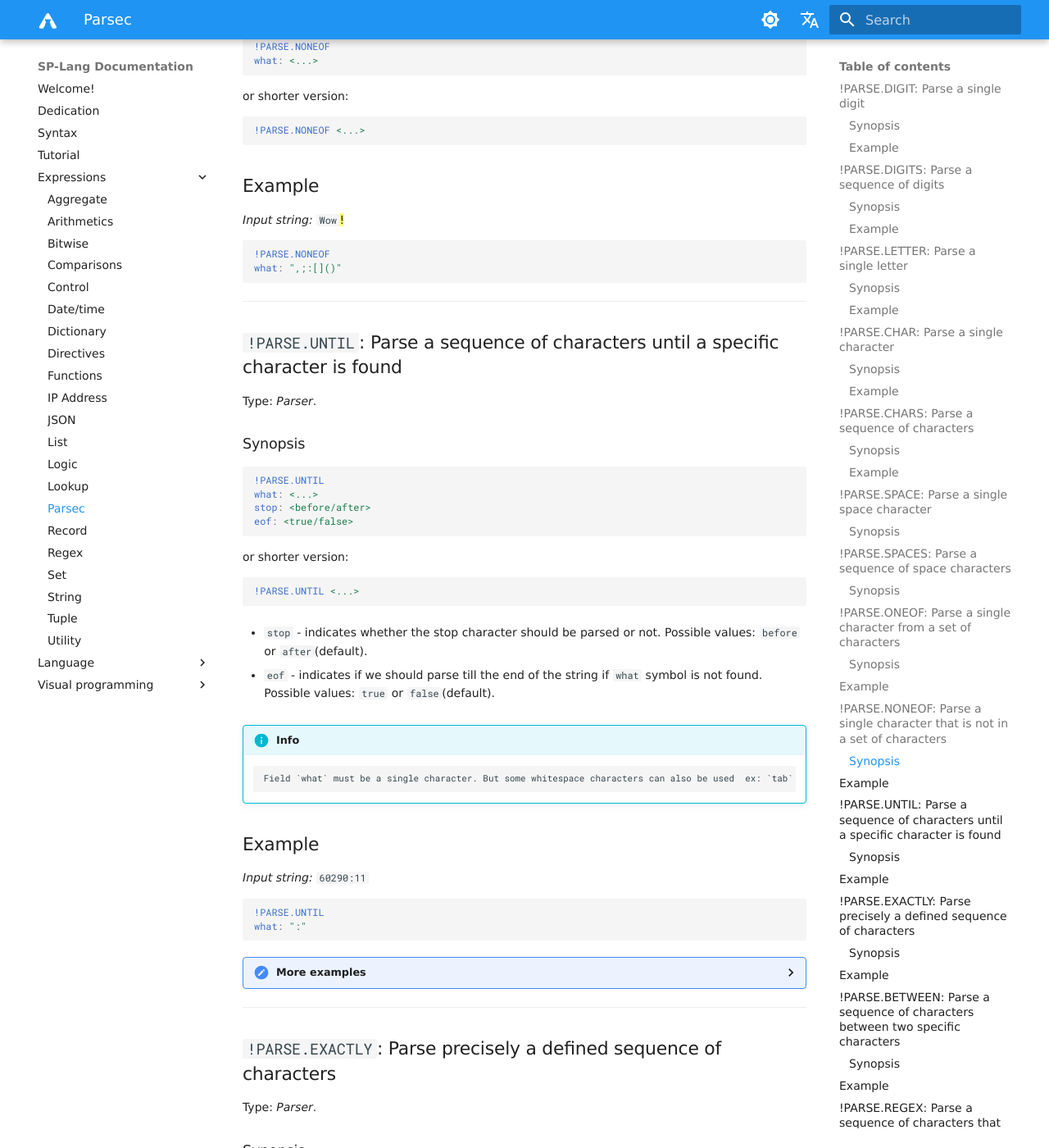
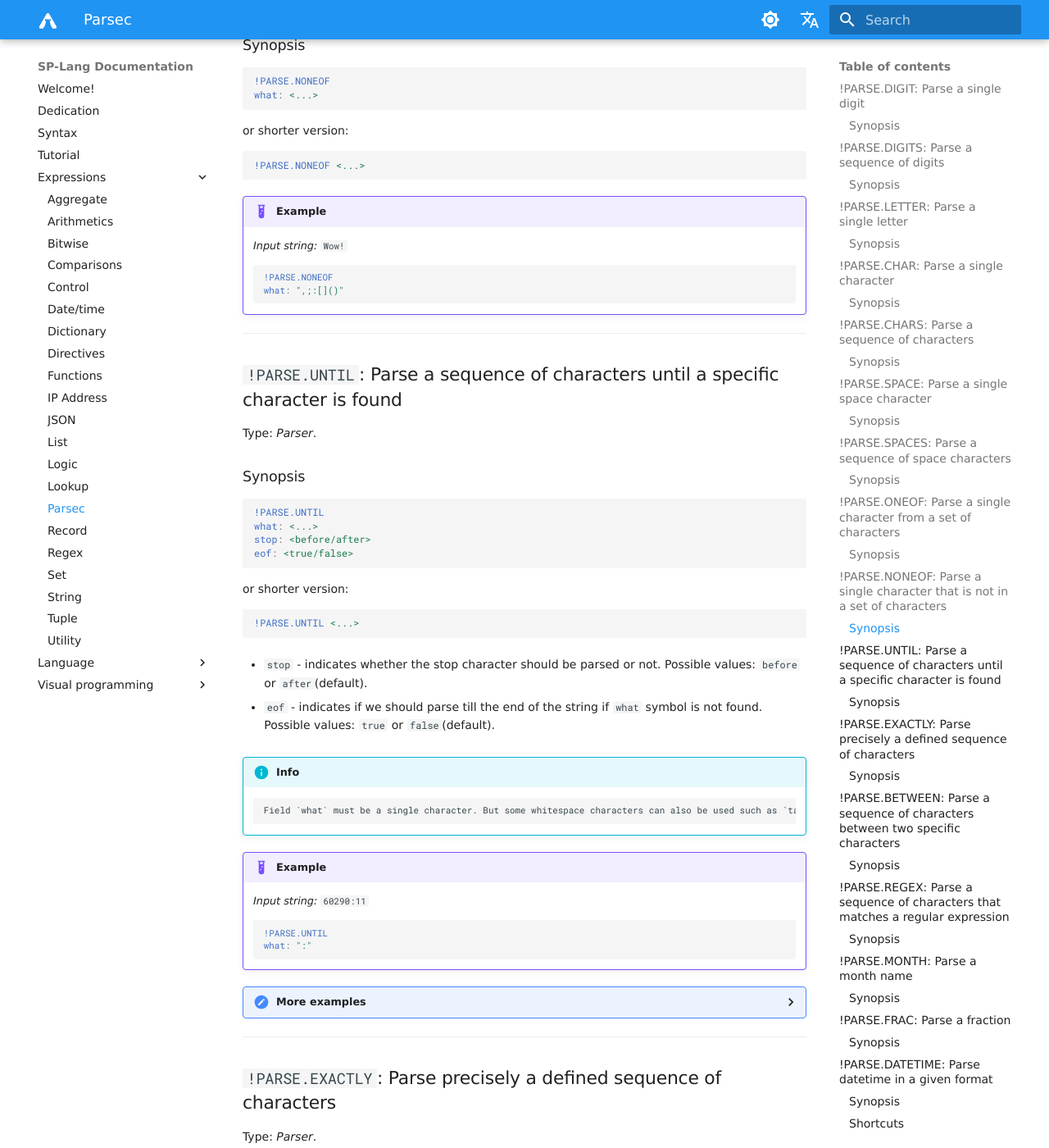
Before and after one commit to TeskaLabs/splang-docs, an MkDocs documentation site: the page built from docs/expressions/parsec.md, in a window 1280 px wide and 1400 px high, scrolled down 4279 px. Shown: the whole window at 82% size. Built offline with MkDocs 1.6.1 and Material for MkDocs 9.7.7, drawn with Linux system fonts in a browser that asks for light colours; some web fonts are replaced; comment, search, counter and statistics services are not loaded; some of the changed text lies outside the part shown.

Commit message:
Examples and indentation

````diff
--- a/docs/expressions/parsec.md
+++ b/docs/expressions/parsec.md
@@ -12,9 +12,9 @@ In this context, a parser is a function that takes string as input and produces
 
 Parsec expressions are divided into two groups: parsers and combinators.
 
-*Parsers* can be seen as the fundamental units or building blocks. They are responsible for recognizing and processing specific patterns or elements within the input string.
+_Parsers_ can be seen as the fundamental units or building blocks. They are responsible for recognizing and processing specific patterns or elements within the input string.
 
-*Combinators*, on the other hand, are operators or functions that allow the combination and composition of parsers.
+_Combinators_, on the other hand, are operators or functions that allow the combination and composition of parsers.
 
 Every expression starts with `!PARSE.` prefix.
 
@@ -32,12 +32,13 @@ Type: _Parser_.
 ```
 
 
-### Example
-_Input string:_ `2`
+!!! example
 
-```yaml
-!PARSE.DIGIT
-```
+	_Input string:_ `2`
+
+	```yaml
+	!PARSE.DIGIT
+	```
 
 ---
 
@@ -60,15 +61,14 @@ Fields `min`, `max` and `exactly` are optional.
 
 	`Exactly` field can't be used together with `min` or `max` fields. And of course `max` value can't be less than `min` value.
 
+!!! example
 
+	_Input string:_ `123`
 
-### Example
-_Input string:_ `123`
-
-```yaml
-!PARSE.DIGITS
-max: 4
-```
+	```yaml
+	!PARSE.DIGITS
+	max: 4
+	```
 
 <details>
   <summary>More examples</summary>
@@ -107,12 +107,13 @@ Type: _Parser_.
 !PARSE.LETTER
 ```
 
-### Example
-_Input string:_ `A`
+!!! example
 
-```yaml
-!PARSE.LETTER
-```
+	_Input string:_ `A`
+
+	```yaml
+	!PARSE.LETTER
+	```
 
 
 ---
@@ -128,11 +129,13 @@ Type: _Parser_.
 !PARSE.CHAR
 ```
 
-### Example
-_Input string:_ `@`
-```yaml
-!PARSE.CHAR
-```
+!!! example
+
+	_Input string:_ `@`
+
+	```yaml
+	!PARSE.CHAR
+	```
 
 
 ---
@@ -155,16 +158,18 @@ Fields `min`, `max` and `exactly` are optional.
 
 	`Exactly` field can't be used together with `min` or `max` fields. And of course `max` value can't be less than `min` value.
 
-### Example
-_Input string:_ `name@123_`
+!!! example
 
-```yaml
-!PARSE.CHARS
-max: 8
-```
+	_Input string:_ `name@123_`
+
+	```yaml
+	!PARSE.CHARS
+	max: 8
+	```
+
 !!! tip
 
-    Use `!PARSE.CHARS` without fields to parse till the end of the string.
+	Use `!PARSE.CHARS` without fields to parse till the end of the string.
 
 
 <details>
@@ -236,13 +241,14 @@ or shorter version:
 !PARSE.ONEOF <...>
 ```
 
-## Example
-_Input string:_ `Wow`==!==
+!!! example
 
-```yaml
-!PARSE.ONEOF
-what: "!?."
-```
+	_Input string:_ `Wow!`
+
+	```yaml
+	!PARSE.ONEOF
+	what: "!?."
+	```
 
 
 ---
@@ -262,13 +268,14 @@ or shorter version:
 !PARSE.NONEOF <...>
 ```
 
-## Example
-_Input string:_ `Wow`==!==
+!!! example
 
-```yaml
-!PARSE.NONEOF
-what: ",;:[]()"
-```
+	_Input string:_ `Wow!`
+
+	```yaml
+	!PARSE.NONEOF
+	what: ",;:[]()"
+	```
 
 
 ---
@@ -291,23 +298,24 @@ or shorter version:
 ```
 
 - `stop` - indicates whether the stop character should be parsed or not.
-            Possible values: `before` or `after`(default).
+			Possible values: `before` or `after`(default).
 
 - `eof` - indicates if we should parse till the end of the string if `what` symbol is not found.
-            Possible values: `true` or `false`(default).
+			Possible values: `true` or `false`(default).
 
 
 !!! info
 
-        Field `what` must be a single character. But some whitespace characters can also be used  ex: `tab`
+		Field `what` must be a single character. But some whitespace characters can also be used such as `tab`.
 
-## Example
-_Input string:_ `60290:11`
+!!! example
 
-```yaml
-!PARSE.UNTIL
-what: ":"
-```
+	_Input string:_ `60290:11`
+
+	```yaml
+	!PARSE.UNTIL
+	what: ":"
+	```
 
 <details>
   <summary>More examples</summary>
@@ -356,13 +364,14 @@ or shorter version:
 !PARSE.EXACTLY <...>
 ```
 
-## Example
-_Input string:_ `Hello world!`
+!!! example
 
-```yaml
-!PARSE.EXACTLY
-what: "Hello"
-```
+	_Input string:_ `Hello world!`
+
+	```yaml
+	!PARSE.EXACTLY
+	what: "Hello"
+	```
 
 
 ---
@@ -392,14 +401,15 @@ or shorter version:
 - `escape` - indicates escape character.
 
 
-## Example
-_Input string:_ `[10/May/2023:08:15:54 +0000]`
+!!! example
 
-```yaml
-!PARSE.BETWEEN
-start: '['
-stop: ']'
-```
+	_Input string:_ `[10/May/2023:08:15:54 +0000]`
+
+	```yaml
+	!PARSE.BETWEEN
+	start: '['
+	stop: ']'
+	```
 
 <details>
   <summary>More examples</summary>
@@ -440,15 +450,16 @@ Type: _Parser_.
 what: <...>
 ```
 
-## Example
-_Input string:_ `FTVW23_L-C: Message..`
+!!! example
 
-_Output:_ `FTVW23_L-C`
+	_Input string:_ `FTVW23_L-C: Message...`
 
-```yaml
-!PARSE.REGEX
-what: '[a-zA-Z0-9_\-0]+'
-```
+	_Output:_ `FTVW23_L-C`
+
+	```yaml
+	!PARSE.REGEX
+	what: '[a-zA-Z0-9_\-0]+'
+	```
 
 
 ---
@@ -468,32 +479,34 @@ or shorter version:
 !PARSE.MONTH <...>
 ```
 
-- `what` - indicates a format of the month name.
-            Possible values: `number`, `short`, `full`.
+- `what` - indicates a format of the month name. Possible values: `number`, `short`, `full`.
 
 !!! tip
-    Use `!PARSE.MONTH` to parse month name as part of `!PARSE.DATETIME`.
+	Use `!PARSE.MONTH` to parse month name as part of `!PARSE.DATETIME`.
 
 
-## Example
-_Input string:_ `10/`==May==`/2023:08:15:54`
+!!! example
 
-```yaml
-!PARSE.MONTH
-what: 'short'
-```
+	_Input string:_ `10/`==May==`/2023:08:15:54`
+
+	```yaml
+	!PARSE.MONTH
+	what: 'short'
+	```
 
 <details>
   <summary>More examples</summary>
 
 Parse month in number format:<br>
 <i>Input string:</i><code>2003-<mark>10</mark>-11</code>
+
 ```yaml
 !PARSE.MONTH 'number'
 ```
 
 Parse month in full format:<br>
 <i>Input string:</i><code>2003-<mark>OCTOBER</mark>-11</code>
+
 ```yaml
 !PARSE.MONTH
 what: 'full'
@@ -516,22 +529,23 @@ max: <...>
 ```
 
 - `base` - indicates a base of the fraction.
-            Possible values: `milli`, `micro`, `nano`.
+			Possible values: `milli`, `micro`, `nano`.
 - `max` - indicates a maximum number of digits depending on the `base` value.
-            Possible values: `3`, `6`, `9` respectively.
+			Possible values: `3`, `6`, `9` respectively.
 
 !!! tip
-    Use `!PARSE.FRAC` to parse microseconds or nanoseconds as part of `!PARSE.DATETIME`.
+	Use `!PARSE.FRAC` to parse microseconds or nanoseconds as part of `!PARSE.DATETIME`.
 
 
-## Example
-_Input string:_ `Aug 22 05:40:14`==.264==
+!!! example
 
-```yaml
-!PARSE.FRAC
-base: "micro"
-max: 6
-```
+	_Input string:_ `Aug 22 05:40:14`==.264==
+
+	```yaml
+	!PARSE.FRAC
+	base: "micro"
+	max: 6
+	```
 
 
 ---
@@ -576,27 +589,27 @@ Shortcut forms are available (in both lower/upper variants):
 !PARSE.DATETIME iso8601
 ```
 
-## Example
-_Input string:_ `2022-10-13T12:34:56.987654`
+!!! example
+	_Input string:_ `2022-10-13T12:34:56.987654`
 
-```yaml
-!PARSE.DATETIME
-- year: !PARSE.DIGITS
-- '-'
-- month: !PARSE.MONTH 'number'
-- '-'
-- day: !PARSE.DIGITS
-- 'T'
-- hour: !PARSE.DIGITS
-- ':'
-- minute: !PARSE.DIGITS
-- ':'
-- second: !PARSE.DIGITS
-- microsecond: !PARSE.FRAC
-                base: "micro"
-                max: 6
-- timezone: "Europe/Prague"
-```
+	```yaml
+	!PARSE.DATETIME
+	- year: !PARSE.DIGITS
+	- '-'
+	- month: !PARSE.MONTH 'number'
+	- '-'
+	- day: !PARSE.DIGITS
+	- 'T'
+	- hour: !PARSE.DIGITS
+	- ':'
+	- minute: !PARSE.DIGITS
+	- ':'
+	- second: !PARSE.DIGITS
+	- microsecond: !PARSE.FRAC
+					base: "micro"
+					max: 6
+	- timezone: "Europe/Prague"
+	```
 
 <details>
   <summary>More examples</summary>
@@ -615,8 +628,8 @@ Parse datetime without year, with short month form and optional microseconds:<br
 - !PARSE.EXACTLY { what: ':' }
 - second: !PARSE.DIGITS # Seconds
 - microsecond?: !PARSE.FRAC # Microseconds
-                base: "micro"
-                max: 6
+				base: "micro"
+				max: 6
 ```
 
 Parse datetime with timezone:<br>
@@ -803,7 +816,7 @@ Type: _Combinator_.
 ```
 
 !!!tip
-    Use `!PARSE.TRIE` to parse multivariance log messages.
+	Use `!PARSE.TRIE` to parse multivariance log messages.
 
 ## Example
 _Input string:_ `Received disconnect from 10.17.248.1 port 60290:11: disconnected by user`
@@ -811,16 +824,16 @@ _Input string:_ `Received disconnect from 10.17.248.1 port 60290:11: disconnecte
 ```yaml
 !PARSE.TRIE
 - 'Received disconnect from ': !PARSE.KVLIST
-    - CLIENT_IP: !PARSE.UNTIL ' '
-    - 'port '
-    - CLIENT_PORT: !PARSE.DIGITS
-    - ':'
-    - !PARSE.CHARS
+	- CLIENT_IP: !PARSE.UNTIL ' '
+	- 'port '
+	- CLIENT_PORT: !PARSE.DIGITS
+	- ':'
+	- !PARSE.CHARS
 - 'Disconnected from user ': !PARSE.KVLIST
-    - USERNAME: !PARSE.UNTIL ' '
-    - CLIENT_IP: !PARSE.UNTIL ' '
-    - 'port '
-    - CLIENT_PORT: !PARSE.DIGITS
+	- USERNAME: !PARSE.UNTIL ' '
+	- CLIENT_IP: !PARSE.UNTIL ' '
+	- 'port '
+	- CLIENT_PORT: !PARSE.DIGITS
 ```
 
 
@@ -858,7 +871,7 @@ _Input strings:_
 - !PARSE.EXACTLY {what: ']'}
 - !PARSE.OPTIONAL ':'
 - !PARSE.OPTIONAL
-    what: !PARSE.SPACE
+	what: !PARSE.SPACE
 - NAME: !PARSE.UNTIL {what: ' '}
 ```
 
@@ -881,7 +894,7 @@ Type: _Combinator_
 ```
 
 !!!tip
-    Use  combination of  `!PARSE.REPEAT` and `!PARSE.KV` to parse repeated key-value pairs. (see examples)
+	Use  combination of  `!PARSE.REPEAT` and `!PARSE.KV` to parse repeated key-value pairs. (see examples)
 
 ## Example
 _Input string:_ `eventID= "1011"`
@@ -914,12 +927,12 @@ _Output:_ `(eventID, 1011)`
 ```yaml
 !PARSE.REPEAT
 what: !PARSE.KV
-    - !PARSE.OPTIONAL
-      what: !PARSE.SPACE
-    - key: !PARSE.UNTIL '='
-    - value: !TRY
-            - !PARSE.BETWEEN '"'
-            - !PARSE.UNTIL { what: ' ', eof: true}
+	- !PARSE.OPTIONAL
+	  what: !PARSE.SPACE
+	- key: !PARSE.UNTIL '='
+	- value: !TRY
+			- !PARSE.BETWEEN '"'
+			- !PARSE.UNTIL { what: ' ', eof: true}
 ```
 <i>Output:</i> <code>[(devid, FEVM020000191439), (vd, root), (itime, 1665629867)]</code>
 </details>
@@ -959,16 +972,16 @@ _Input string:_ `<141>May  9 10:00:00 VUW-DC-F5-P2R1.source-net.com notice tmm1[
   - log.syslog.priority: !PARSE.DIGITS
   - '>'
   - '@timestamp': !PARSE.DATETIME
-                - month: !PARSE.MONTH 'short'
-                - !PARSE.SPACES
-                - day: !PARSE.DIGITS # Day
-                - !PARSE.SPACES
-                - hour: !PARSE.DIGITS # Hours
-                - ':'
-                - minute: !PARSE.DIGITS # Minutes
-                - ':'
-                - second: !PARSE.DIGITS # Seconds
-                - timezone: "Europe/Prague"
+				- month: !PARSE.MONTH 'short'
+				- !PARSE.SPACES
+				- day: !PARSE.DIGITS # Day
+				- !PARSE.SPACES
+				- hour: !PARSE.DIGITS # Hours
+				- ':'
+				- minute: !PARSE.DIGITS # Minutes
+				- ':'
+				- second: !PARSE.DIGITS # Seconds
+				- timezone: "Europe/Prague"
   - !PARSE.SPACES
   - host.hostname: !PARSE.UNTIL ' '
   - log.level: !PARSE.UNTIL ' '
````
Also changed, not shown: other parts of docs/expressions/parsec.md (+1 -2 lines).
